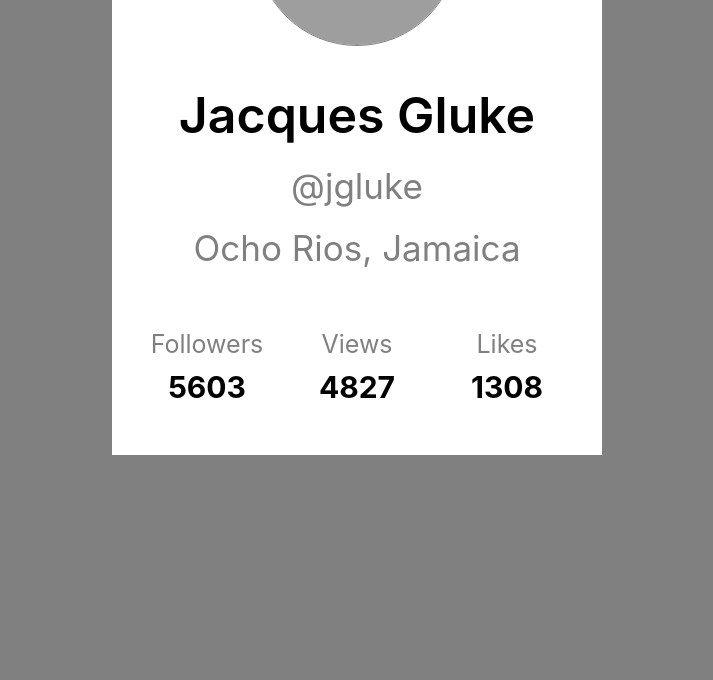
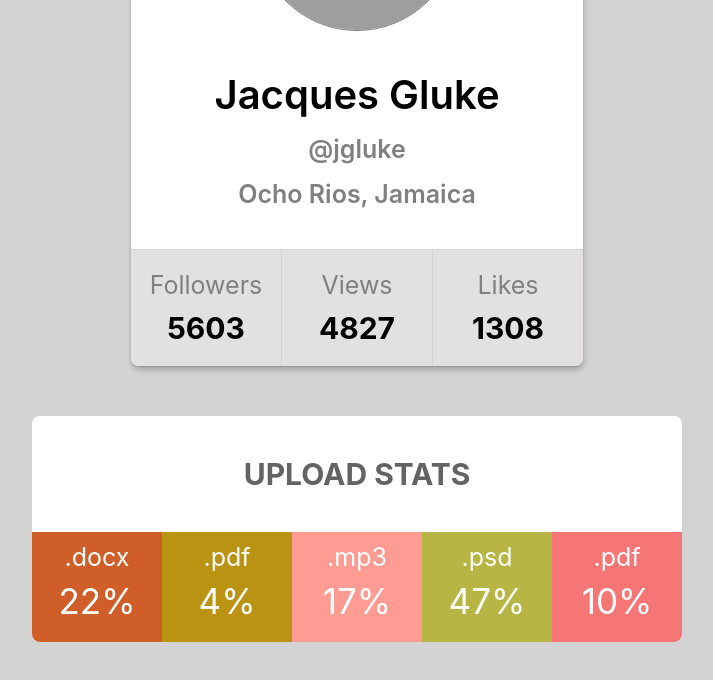
Before and after one commit to Andrii-Sh/goit-react-hw-01-components, a React (Create React App) app: page / in a window 1280 px wide. Shown: the part 250-930 px from the top of the page, without its empty margins (283-996 px from the left). Before the commit the page ends 800 px from the top, so only its background shows below. Built offline with nearby package versions, Linux system fonts and the light colour scheme; grey boxes are pictures that could not be loaded.

Commit message:
complete task 2

```diff
--- a/package.json
+++ b/package.json
@@ -36,5 +36,8 @@
       "last 1 firefox version",
       "last 1 safari version"
     ]
+  },
+  "devDependencies": {
+    "prop-types": "^15.8.1"
   }
 }
--- a/src/components/App.jsx
+++ b/src/components/App.jsx
@@ -1,5 +1,7 @@
 import { Profile } from "./profile/Profile";
+import { Statistics } from "./statistics/Statistics";
 import user from "../data/user.json";
+import statistics from "../data/statistics.json";
 
 const { username, tag, location, avatar, stats } = user
 
@@ -7,8 +9,9 @@ export const App = () => {
   return (
     <div
       style={{
-        height: '100vh',
+        // height: '100vh',
         display: 'flex',
+        flexDirection: 'column',
         justifyContent: 'center',
         alignItems: 'center',
         fontSize: 40,
@@ -24,6 +27,10 @@ export const App = () => {
         views={stats.views}
         likes={ stats.likes }
       />
+      <Statistics
+        title="upload stats"
+        stats={ statistics }
+      />
       {/* React homework template */}
     </div>
   );
--- a/src/components/profile/Profile.jsx
+++ b/src/components/profile/Profile.jsx
@@ -1,7 +1,8 @@
 import css from "./Profile.module.css";
+import PropTypes from "prop-types";
 
 export const Profile = ({ username, tag, location, avatar, followers, views, likes }) => (
-    <div class={css.profile}>
+    <div className={css.profile}>
         <div className={css.description}>
             <img
                 src={ avatar }
@@ -29,3 +30,13 @@ export const Profile = ({ username, tag, location, avatar, followers, views, lik
         </ul>
     </div>
 );
+
+Profile.propTypes = {
+    username: PropTypes.string.isRequired,
+    tag: PropTypes.string.isRequired,
+    location: PropTypes.string.isRequired,
+    avatar: PropTypes.string.isRequired,
+    followers: PropTypes.number.isRequired,
+    views: PropTypes.number.isRequired,
+    likes: PropTypes.number.isRequired,
+};
--- a/src/components/profile/Profile.module.css
+++ b/src/components/profile/Profile.module.css
@@ -1,8 +1,12 @@
 .profile {
+    margin-top: 30px;
     margin-bottom: 50px;
-    padding: 50px 20px 30px 20px;
+    padding: 50px 0 0 0;
+    border-radius: 8px;
+    overflow: hidden;
 
     background-color: #ffffff;
+    box-shadow: 0px 1px 1px rgba(0, 0, 0, 0.12), 0px 4px 4px rgba(0, 0, 0, 0.06), 1px 4px 6px rgba(0, 0, 0, 0.16);
 }
 
 .description {
@@ -23,34 +27,36 @@
 .name,
 .tag,
 .location {
-    margin: 0;
+    /* margin: 0; */
+    font-weight: 600;
 }
 
 .name {
-    margin-bottom: 20px;
+    margin-bottom: 15px;
 
-    font-size: 50px;
-    font-weight: 600;
+    font-size: 40px;
+    /* font-weight: 600; */
 }
 
 .tag {
-    margin-bottom: 20px;
+    margin-bottom: 15px;
 
     color: grey;
-    font-size: 35px;
+    font-size: 25px;
 }
 
 .location{
     margin-bottom: 40px;
 
     color: grey;
-    font-size: 35px;
+    font-size: 25px;
 }
 
 .stats {
     display: flex;
-    margin: 0;
-    padding: 0;
+    /* margin: 0;
+    padding: 0; */
+    border-top: 1px solid lightgray;
 }
 
 .stats li {
@@ -60,6 +66,12 @@
     align-items: center;
     width: 150px;
     padding: 20px 0;
+
+    background-color: #e2e0e0;
+}
+
+.stats li:not(:last-child) {
+    border-right: 1px solid lightgray;
 }
 
 .label {
--- /dev/null
+++ b/src/components/statistics/Statistics.jsx
@@ -0,0 +1,33 @@
+import css from "./Statistics.module.css";
+import PropTypes from "prop-types";
+import { getRandomHexColor } from "../../utils/get-random-color";
+
+export const Statistics = ({ title, stats}) => {
+    return (
+        <section className={css.statistics}>
+            {{ title } && (
+                <h2 className={css.title}>{ title }</h2>
+            )}
+
+            <ul className={css.statlist}>
+                {stats.map(item => (
+                    <li className={css.item} key={ item.id } style={{
+                        backgroundColor: getRandomHexColor(),
+                    }}>
+                        <span className={css.label}>{ item.label }</span>
+                        <span className={css.percentage}>{ item.percentage }%</span>
+                    </li>
+                ))}
+            </ul>
+        </section>
+    )
+};
+
+Statistics.propTypes = {
+    title: PropTypes.string,
+    stats: PropTypes.arrayOf(PropTypes.shape({
+        id: PropTypes.string.isRequired,
+        label: PropTypes.string.isRequired,
+        percentage: PropTypes.number.isRequired,
+    })),
+};
--- /dev/null
+++ b/src/components/statistics/Statistics.module.css
@@ -0,0 +1,45 @@
+.statistics {
+    margin-bottom: 50px;
+    padding-top: 40px;
+    border-radius: 8px;
+    overflow: hidden;
+    background-color: #ffffff;
+}
+
+.title {
+    margin-bottom: 40px;
+
+   text-align: center;
+   text-transform: uppercase;
+   font-size: 30px;
+   color: #646262;
+   font-weight: 700;
+
+}
+
+.statlist {
+    display: flex;
+}
+
+.item {
+    list-style: none;
+    display: flex;
+    flex-direction: column;
+    align-items: center;
+    justify-content: center;
+    gap: 8px;
+
+    padding: 10px 15px 20px;
+
+    width: 100px;
+}
+
+.label {
+    font-size: 25px;
+    color: #ffffff;
+}
+
+.percentage {
+    font-size: 35px;
+    color: #ffffff;
+}
--- /dev/null
+++ b/src/data/statistics.json
@@ -0,0 +1,7 @@
+[
+  { "id": "id-1", "label": ".docx", "percentage": 22 },
+  { "id": "id-2", "label": ".pdf", "percentage": 4 },
+  { "id": "id-3", "label": ".mp3", "percentage": 17 },
+  { "id": "id-4", "label": ".psd", "percentage": 47 },
+  { "id": "id-5", "label": ".pdf", "percentage": 10 }
+]
--- a/src/index.css
+++ b/src/index.css
@@ -8,10 +8,33 @@ body {
   -webkit-font-smoothing: antialiased;
   -moz-osx-font-smoothing: grayscale;
 
-  background-color: gray;
+  background-color: lightgray;
 }
 
 code {
   font-family: source-code-pro, Menlo, Monaco, Consolas, 'Courier New',
     monospace;
 }
+
+
+h1,
+h2,
+h3,
+h4,
+h5,
+h6,
+p {
+  margin: 0;
+}
+
+ul,
+ol {
+  margin: 0;
+  padding: 0;
+}
+
+img {
+  display: block;
+  max-width: 100%;
+  height: auto;
+}
--- /dev/null
+++ b/src/utils/get-random-color.js
@@ -0,0 +1,3 @@
+export function getRandomHexColor() {
+  return `#${Math.floor(Math.random() * 16777215).toString(16)}`;
+}
```
Also changed, not shown: 1 other file (tests, documents, lock files or other folders).
